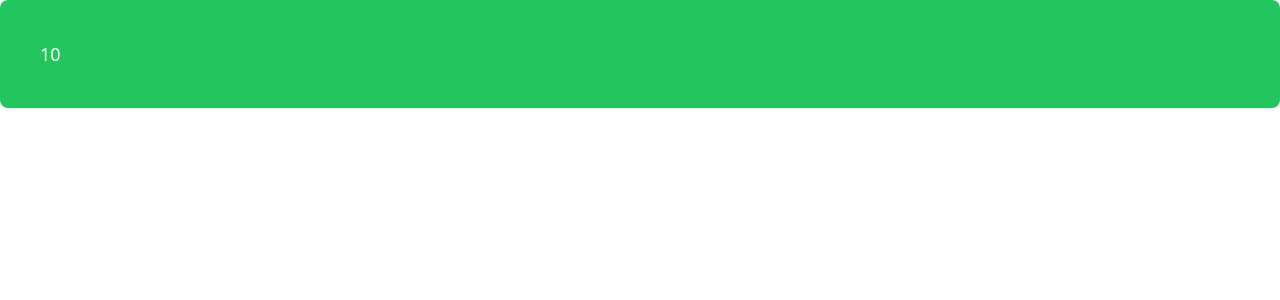
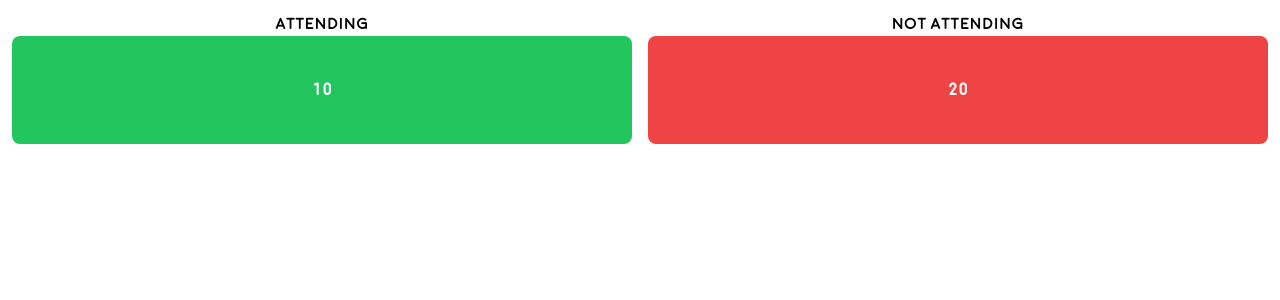
Before and after one commit to EzekBajada/WeddingBackOffice, a Vue app: page / in a window 1280 px wide. Shown: the top 300 px of the page. Built offline with nearby package versions, Linux system fonts and the light colour scheme.

Commit message:
Added fonts and style

```diff
--- a/package.json
+++ b/package.json
@@ -8,6 +8,7 @@
     "lint": "vue-cli-service lint"
   },
   "dependencies": {
+    "axios": "^0.27.2",
     "core-js": "^3.8.3",
     "vue": "^3.2.13"
   },
--- a/src/App.vue
+++ b/src/App.vue
@@ -1,5 +1,20 @@
 <template>
-  <RsvpStatus rsvp-count="10" :is-attending="true"></RsvpStatus>
+  <div class="flex flex-row p-3">
+    <div class="w-1/2 mr-2">
+      <div>
+        <div class="flex items-center justify-center font-moonBold">
+          <h1>Attending</h1>
+        </div>
+        <RsvpStatus rsvp-count="10" :is-attending="true"></RsvpStatus>
+      </div>
+    </div>
+    <div class="w-1/2 ml-2">
+      <div class="flex items-center justify-center font-moonBold">
+        <h1>Not Attending</h1>
+      </div>
+      <RsvpStatus  rsvp-count="20" :is-attending="false"></RsvpStatus>
+    </div>
+  </div>
 </template>
 
 <script>
--- a/src/components/RsvpStatus.vue
+++ b/src/components/RsvpStatus.vue
@@ -1,6 +1,6 @@
 <template>
-  <div class=" p-10 rounded-lg text-lg text-white"
-       :class="props.isAttending ? 'bg-green-500' : 'bg-red-500'" >
+  <div class="flex items-center justify-center p-10 rounded-lg text-lg text-white font-moonBold"
+      :class="{'bg-green-500': props.isAttending, 'bg-red-500': !props.isAttending}">
     {{ props.rsvpCount }}
   </div>
 </template>
--- /dev/null
+++ b/src/fonts/stylesheet.css
@@ -0,0 +1,7 @@
+@font-face {
+  font-family: "Moon Bold";
+  src: url("Moon-Bold.woff") format("woff");
+  font-weight: normal;
+  font-style: normal;
+  font-display: swap;
+}
--- a/src/index.css
+++ b/src/index.css
@@ -1,3 +1,5 @@
+@import url("./fonts/stylesheet.css");
+
 @tailwind base;
 @tailwind components;
 @tailwind utilities;
--- a/tailwind.config.js
+++ b/tailwind.config.js
@@ -5,7 +5,11 @@ module.exports = {
     "./src/**/*.{vue,js,ts,jsx,tsx}",
   ],
   theme: {
-    extend: {},
+    extend: {
+      fontFamily: {
+        moonBold: ['"Moon Bold"']
+      }
+    },
   },
   plugins: [],
 }
```
Also changed, not shown: src/fonts/Moon-Bold.woff (added).
